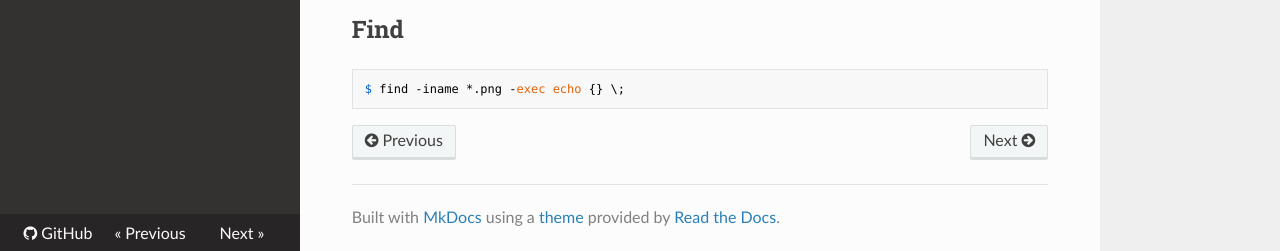
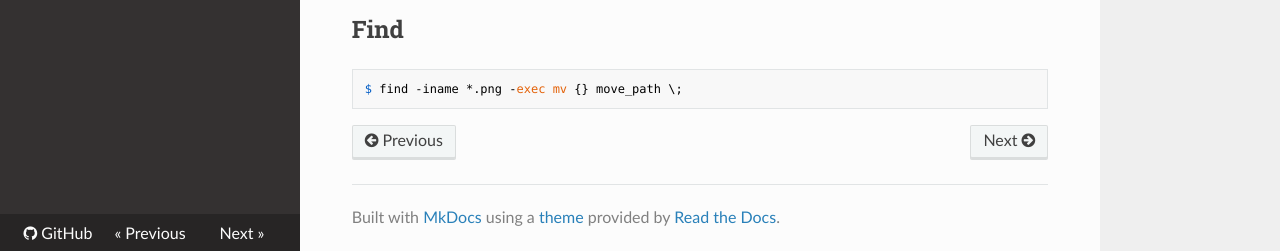
Before and after one commit to WonyoungCho/LINUX, an MkDocs documentation site: the page built from docs/basic_comm.md, in a window 1280 px wide and 900 px high, scrolled down 5855 px. Shown: the part 646-897 px from the top of the window. Built offline with MkDocs 1.6.1, drawn with Linux system fonts in a browser that asks for light colours; nearby versions of some CDN libraries; old or Windows-style settings are respelled for this version of MkDocs.

Commit message:
Update basic_comm.md

````diff
--- a/docs/basic_comm.md
+++ b/docs/basic_comm.md
@@ -290,5 +290,5 @@ $ ntpdate -u time.wisdows.com
 
 ## Find
 ```
-$ find -iname *.png -exec echo {} \;
+$ find -iname *.png -exec mv {} move_path \;
 ```
````
